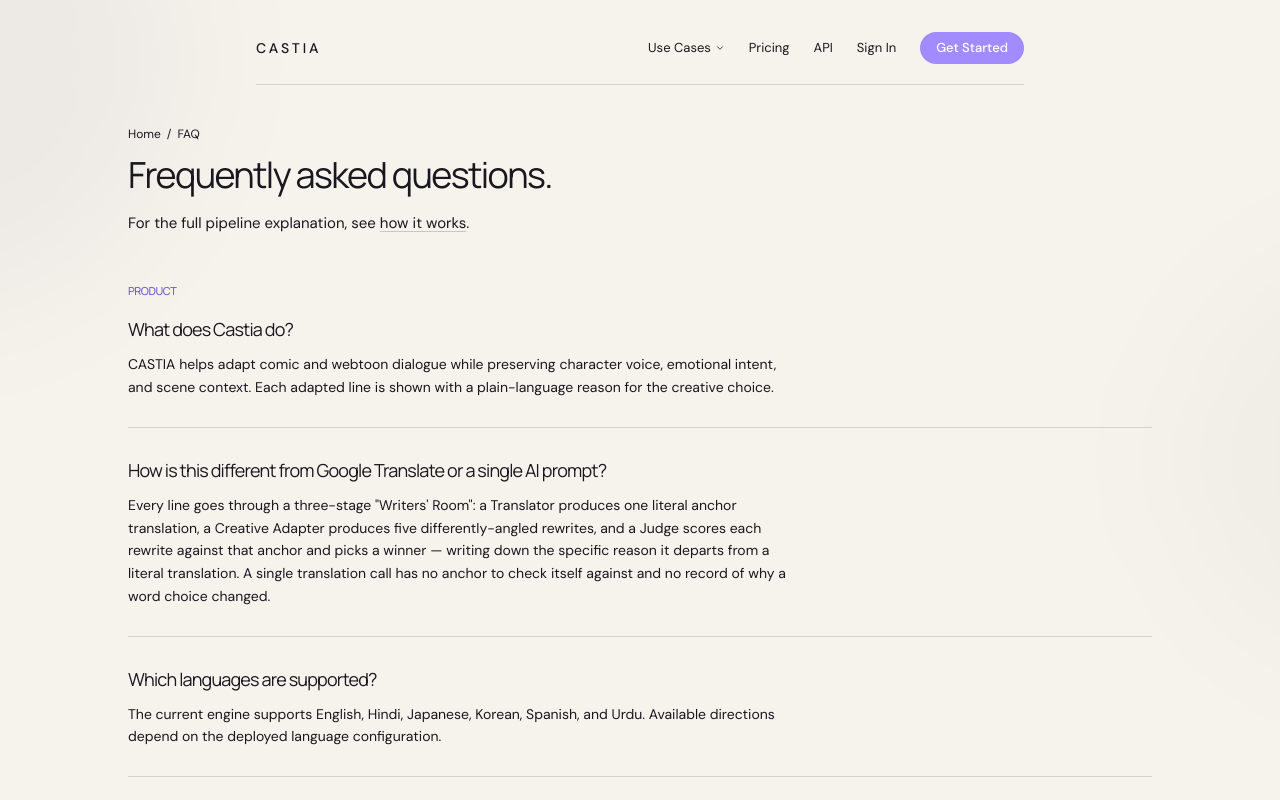
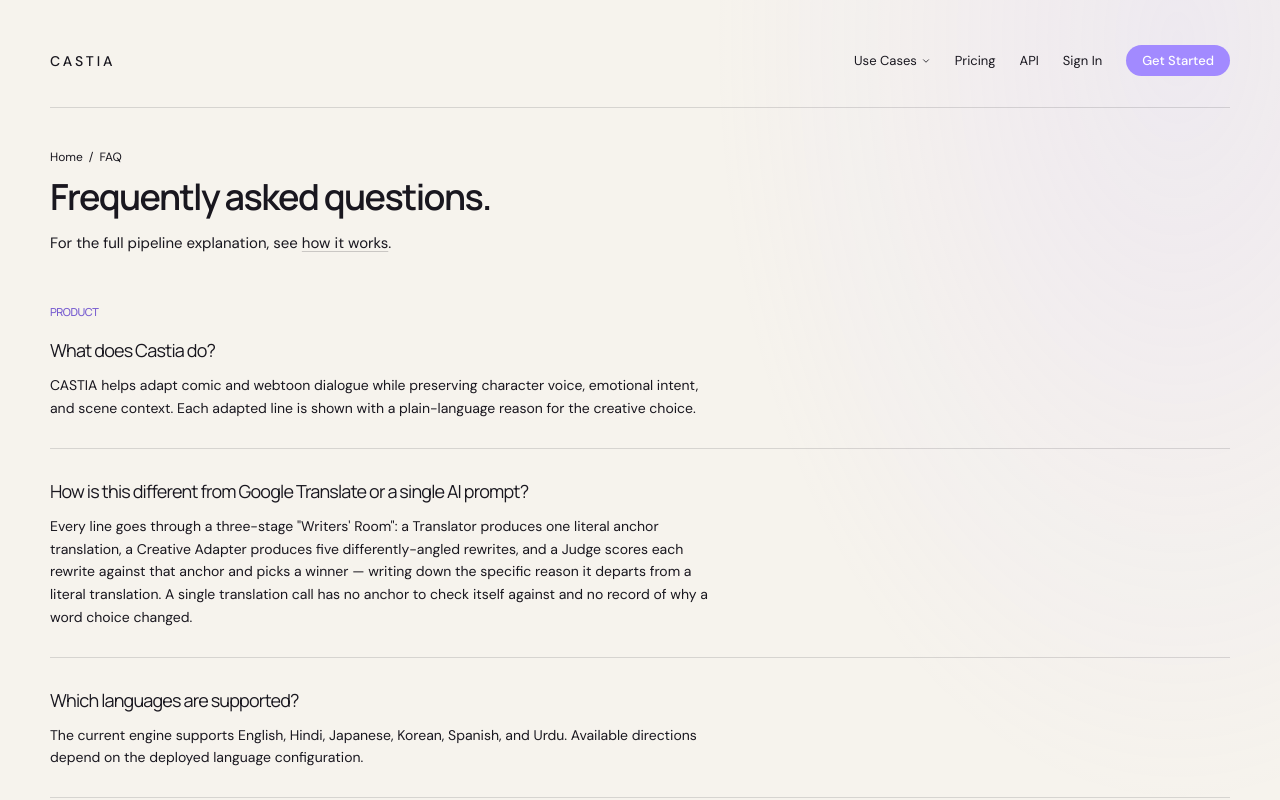
Before and after one commit to rohandhir10/experience-engine, a Next.js app in the folder web/: page /faq in a window 1280 px wide. Shown: the top 800 px of the page. Built offline with nearby package versions, Linux system fonts and the light colour scheme.

Commit message:
Establish shared editorial styling for CASTIA interior pages

```diff
--- a/web/app/globals.css
+++ b/web/app/globals.css
@@ -19,3 +19,92 @@
 @keyframes draw-underline { from { stroke-dashoffset: 200; } to { stroke-dashoffset: 0; } }
 .animate-draw-underline { stroke-dasharray: 200; animation: draw-underline 0.8s cubic-bezier(0.65, 0, 0.35, 1) 0.55s both; }
 @media (prefers-reduced-motion: reduce) { .animate-drift-a, .animate-drift-b, .animate-travel-dot { animation: none; } .animate-draw-underline { animation: none; stroke-dashoffset: 0; } }
+
+
+/* CASTIA interior system: bring the product, documentation and pricing pages
+   into the same editorial language as the homepage without touching it. */
+.castia-interior {
+  --ci-paper: #f6f3ed;
+  --ci-ink: #19171f;
+  --ci-purple: #8870d4;
+  background:
+    radial-gradient(ellipse at 92% 2%, rgba(198,182,255,.16), transparent 29rem),
+    var(--ci-paper);
+  color: var(--ci-ink);
+}
+.dark .castia-interior {
+  --ci-paper: #15131a;
+  --ci-ink: #f6f1fa;
+  background:
+    radial-gradient(ellipse at 92% 2%, rgba(136,112,212,.12), transparent 29rem),
+    var(--ci-paper);
+  color: var(--ci-ink);
+}
+.castia-interior > div {
+  max-width: 1180px;
+}
+.castia-interior > div > header {
+  max-width: none !important;
+  min-height: 76px;
+  padding-bottom: 18px;
+  border-color: rgba(25,23,31,.12);
+}
+.dark .castia-interior > div > header {
+  border-color: rgba(255,255,255,.12);
+}
+.castia-interior h1 {
+  font-family: var(--font-manrope, "DM Sans", ui-sans-serif, system-ui, sans-serif);
+  font-weight: 600;
+  letter-spacing: -.055em;
+  line-height: 1.04;
+}
+.castia-interior h2 {
+  letter-spacing: -.035em;
+}
+.castia-interior a {
+  transition: color .2s ease, border-color .2s ease, background-color .2s ease, transform .2s ease;
+}
+.castia-interior a:focus-visible,
+.castia-interior button:focus-visible {
+  outline: 2px solid #8870d4;
+  outline-offset: 3px;
+}
+.castia-interior pre {
+  max-width: 100%;
+  overflow-x: auto;
+  border-radius: 12px;
+}
+.castia-interior code:not(pre code) {
+  border-radius: 5px;
+}
+.castia-interior main, .castia-interior section {
+  scroll-margin-top: 24px;
+}
+.castia-interior .castia-interior-card {
+  border: 1px solid rgba(25,23,31,.11);
+  border-radius: 12px;
+  background: rgba(255,255,255,.58);
+  box-shadow: 0 10px 30px rgba(30,24,40,.035);
+}
+.dark .castia-interior .castia-interior-card {
+  border-color: rgba(255,255,255,.12);
+  background: rgba(255,255,255,.035);
+}
+.castia-interior a:hover {
+  text-underline-offset: 4px;
+}
+.castia-workspace {
+  background: #f7f4ef;
+}
+.dark .castia-workspace {
+  background: #15131a;
+}
+@media (max-width: 640px) {
+  .castia-interior > div > header {
+    min-height: 64px;
+    padding-bottom: 14px;
+  }
+}
+@media (prefers-reduced-motion: reduce) {
+  .castia-interior a { transition: none; }
+}
```
